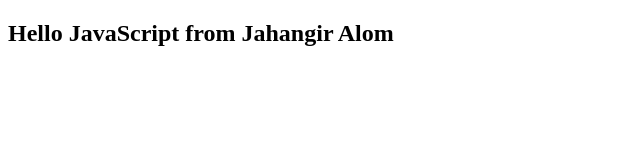
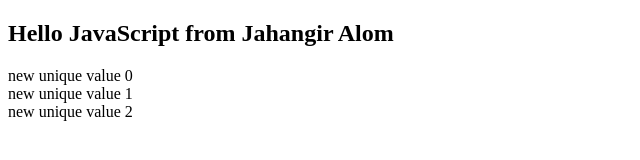
Before and after one commit to Alomj257/JavaScript-revision, a plain HTML site: page chapter6/index.html in a window 1280 px wide. Shown: the whole page, without its empty margins (0-640 px from the left). Drawn offline with Linux system fonts and the light colour scheme.

Commit message:
practice question 2

```diff
--- a/chapter6/index.html
+++ b/chapter6/index.html
@@ -10,6 +10,9 @@
 
 <body>
     <h2>Hello JavaScript</h2>
+    <div class="box">first div</div>
+    <div class="box">second div</div>
+    <div class="box">third div</div>
 </body>
 <script src="script.js"></script>
 
--- a/chapter6/script.js
+++ b/chapter6/script.js
@@ -1,2 +1,12 @@
 let h2 = document.querySelector("h2");
 h2.innerText = h2.innerText + " from Jahangir Alom";  //Concatenate
+
+
+let div = document.querySelectorAll(".box");
+
+let index =0;
+for(let d of div){
+    console.log(d.innerText)
+    d.innerText = `new unique value ${index}`;
+    index ++;
+}
```
